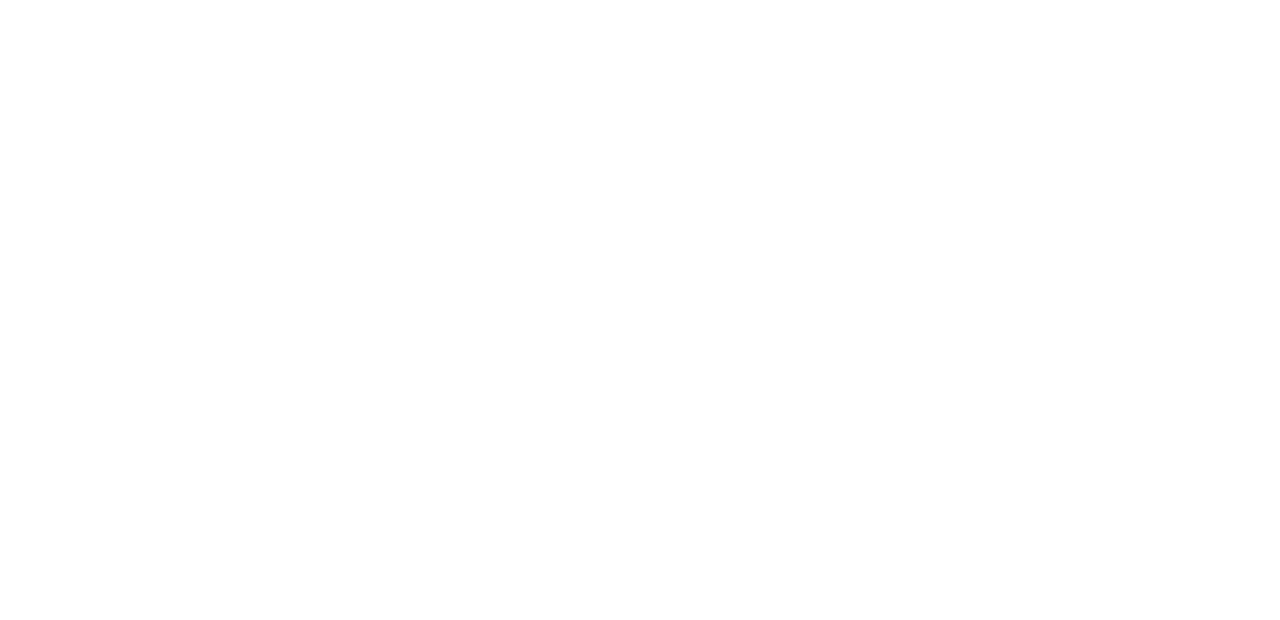
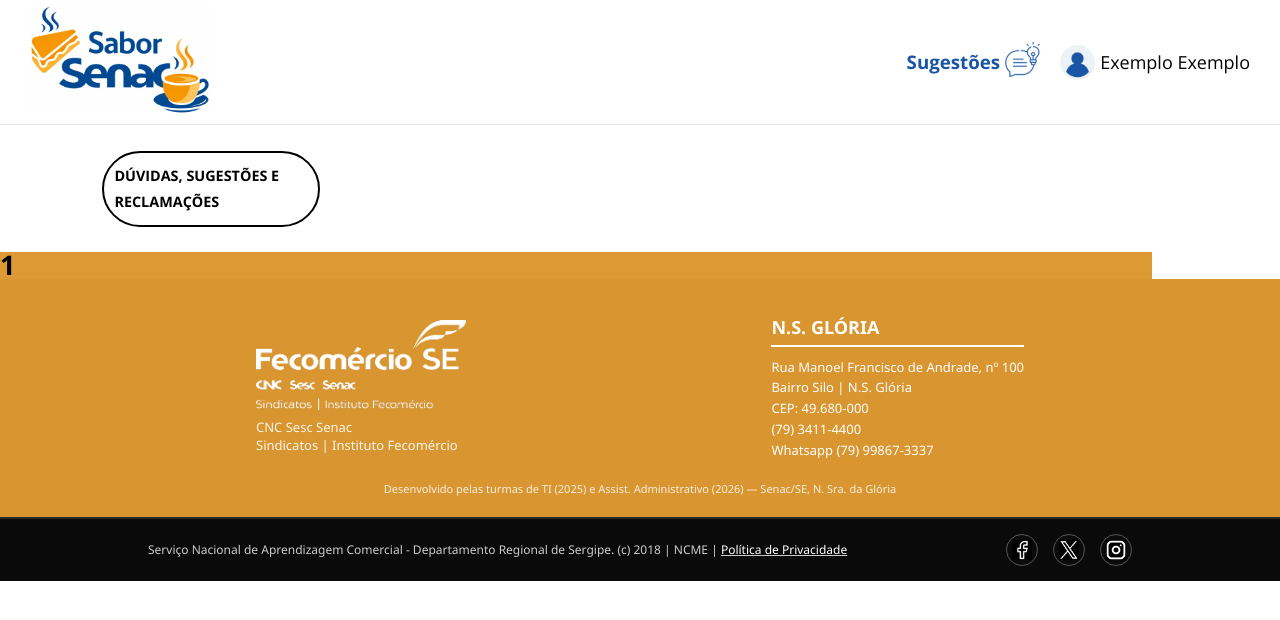
Before and after one commit to gilmariosantos1/saborSenac, a React (Vite) app in the folder Codigos/FrontEnd/: page /DuvidasSugestoes in a window 1280 px wide. Before the commit this address had no page. Shown: the top 620 px of the page. Built offline with nearby package versions, Linux system fonts and the light colour scheme.

Commit message:
Implementando Sugestões
Criando a página v0.1

```diff
--- a/Codigos/FrontEnd/src/App.jsx
+++ b/Codigos/FrontEnd/src/App.jsx
@@ -1,12 +1,12 @@
 import { Routes, Route } from 'react-router-dom';
 import './App.css';
 import Home from './pages/Home';
-import Sugestoes from './pages/Sugestoes';
 
 
 import '@fontsource/open-sans';
 import '@fontsource/open-sans/700.css';
 import '@fontsource/inter';
+import DuvidasSugestoes from './pages/DuvidasSugestoes';
 
 // useRoutes();
 
@@ -16,7 +16,8 @@
     <>
       <Routes>
           <Route path='/' element={<Home />} />
-          <Route path='/sugestoes' element={<Sugestoes />} />
+          <Route path='/DuvidasSugestoes' element={<DuvidasSugestoes />} />
+
       </Routes>
     </>
   )
--- a/Codigos/FrontEnd/src/components/header.jsx
+++ b/Codigos/FrontEnd/src/components/header.jsx
@@ -14,7 +14,7 @@
         navigate('/')
     }
     const handleSugestoes = () => {
-        navigate('/sugestoes');
+        navigate('/DuvidasSugestoes');
     }
     const handleLogin = () => {
         navigate('/login');
--- /dev/null
+++ b/Codigos/FrontEnd/src/pages/DuvidasSugestoes.css
@@ -0,0 +1,12 @@
+.container .TituloPagina{
+    border: 2px solid black;
+    border-radius: 50px;
+    font-size: 80%;
+    padding: 10px;
+    margin: 2% 75% 2% 8%;
+}
+div .Main{
+    width: 90%;
+    height: 50%;
+    background-color: #DD9933;
+}
--- /dev/null
+++ b/Codigos/FrontEnd/src/pages/DuvidasSugestoes.jsx
@@ -0,0 +1,24 @@
+import { useNavigate } from "react-router-dom";
+import Footer from "../components/footer";
+import Header from '../components/header'
+import './DuvidasSugestoes.css';
+
+const DuvidasSugestoes = () => {
+    const navigate = useNavigate();
+
+
+    return (
+        <>
+            <Header />
+            <div className="container"><h1 className="TituloPagina">DÚVIDAS, SUGESTÕES E RECLAMAÇÕES</h1></div>
+            <div className="Main">
+                <h2>1</h2>
+            </div>
+            < Footer />
+        </>
+    )
+}
+
+
+
+export default DuvidasSugestoes;
--- a/Codigos/FrontEnd/src/pages/Sugestoes.jsx
+++ /dev/null
@@ -1,5 +0,0 @@
-const Sugestoes = () => {
-
-}
-
-export default Sugestoes;
```
